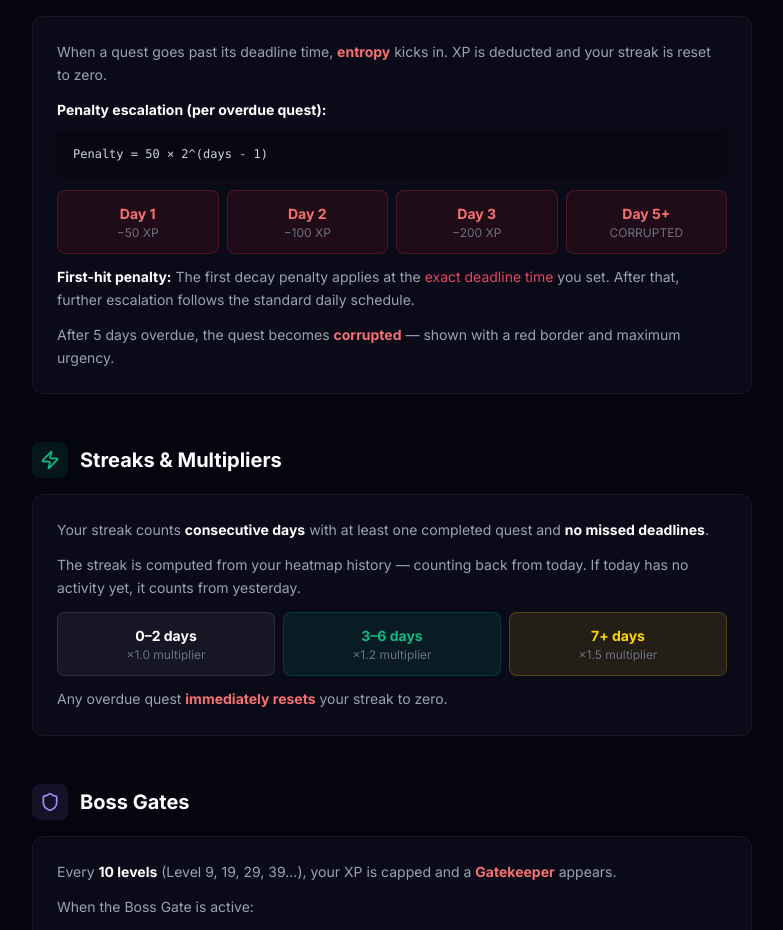
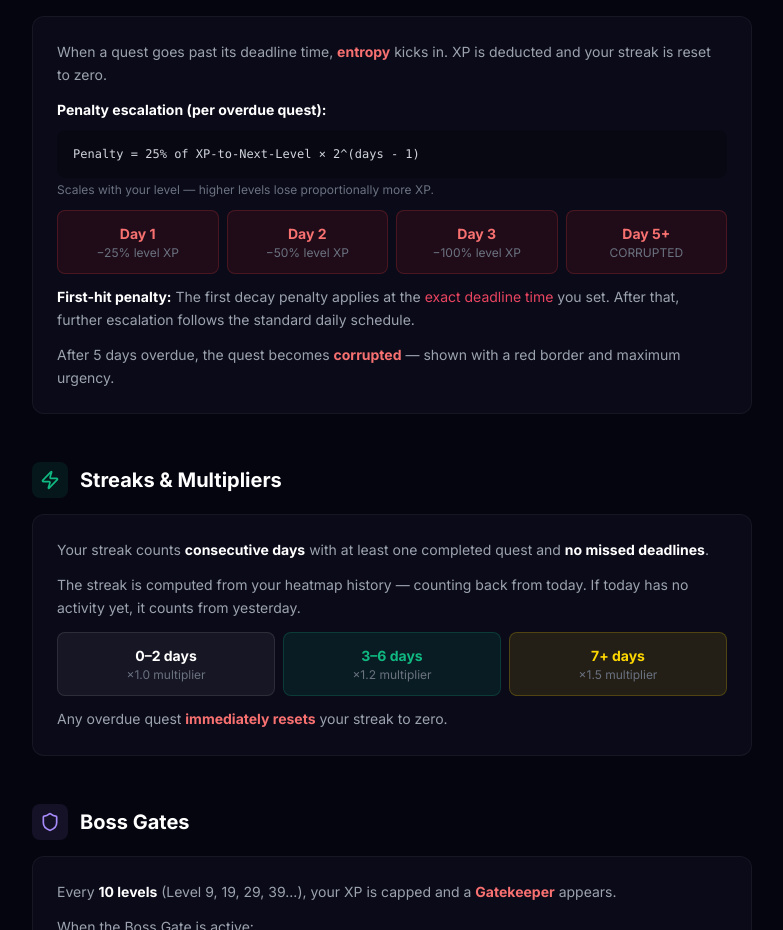
Before and after one commit to Edward358-AI/The-Entropy-Tower, a Vue app: page /tutorial in a window 1280 px wide. Shown: the part 1280-2210 px from the top of the page, without its empty margins (248-1031 px from the left). Built offline with nearby package versions, Linux system fonts and the light colour scheme; no server answers; sample sign-in values are in the browser's storage.

Commit message:
fix bug and add proportional entropy scaling

```diff
--- a/src/stores/playerStore.js
+++ b/src/stores/playerStore.js
@@ -271,6 +271,7 @@ export const usePlayerStore = defineStore('player', () => {
     activePageTheme,
     unlockedTiers,
     TIER_LIST,
+    statsReady,
     getTodayStr,
     initStats,
     addXP,
--- a/src/stores/questStore.js
+++ b/src/stores/questStore.js
@@ -227,6 +227,8 @@ export const useQuestStore = defineStore('quest', () => {
   }
 
   const checkDecay = async () => {
+    // Wait for player stats to load so lastDecayDate is accurate
+    await playerStore.statsReady
     const today = playerStore.getTodayStr()
     const now = new Date()
 
@@ -259,7 +261,7 @@ export const useQuestStore = defineStore('quest', () => {
 
       // Apply penalty if: new day (daily escalation) OR first-hit (just became overdue)
       if (isNewDay || !wasAlreadyOverdue) {
-        const penalty = 50 * Math.pow(2, daysUpdate - 1)
+        const penalty = Math.round(playerStore.xpToNextLevel * 0.25 * Math.pow(2, daysUpdate - 1))
         totalPenalty += penalty
 
         // Track the deadline date as a missed date for heatmap
--- a/src/views/TutorialView.vue
+++ b/src/views/TutorialView.vue
@@ -149,21 +149,22 @@ const router = useRouter()
           <div>
             <p class="font-bold text-white mb-2">Penalty escalation (per overdue quest):</p>
             <div class="bg-black/20 rounded-lg p-4 font-mono text-xs text-gray-300">
-              Penalty = 50 × 2^(days - 1)
+              Penalty = 25% of XP-to-Next-Level × 2^(days - 1)
             </div>
+            <p class="text-xs text-gray-500 mt-1">Scales with your level — higher levels lose proportionally more XP.</p>
           </div>
           <div class="grid grid-cols-2 sm:grid-cols-4 gap-2 mt-2">
             <div class="bg-red-900/20 border border-red-500/20 rounded-lg p-3 text-center">
               <div class="text-red-400 font-bold">Day 1</div>
-              <div class="text-xs text-gray-500">−50 XP</div>
+              <div class="text-xs text-gray-500">−25% level XP</div>
             </div>
             <div class="bg-red-900/20 border border-red-500/20 rounded-lg p-3 text-center">
               <div class="text-red-400 font-bold">Day 2</div>
-              <div class="text-xs text-gray-500">−100 XP</div>
+              <div class="text-xs text-gray-500">−50% level XP</div>
             </div>
             <div class="bg-red-900/20 border border-red-500/20 rounded-lg p-3 text-center">
               <div class="text-red-400 font-bold">Day 3</div>
-              <div class="text-xs text-gray-500">−200 XP</div>
+              <div class="text-xs text-gray-500">−100% level XP</div>
             </div>
             <div class="bg-red-900/20 border border-red-500/20 rounded-lg p-3 text-center">
               <div class="text-red-400 font-bold">Day 5+</div>
```
